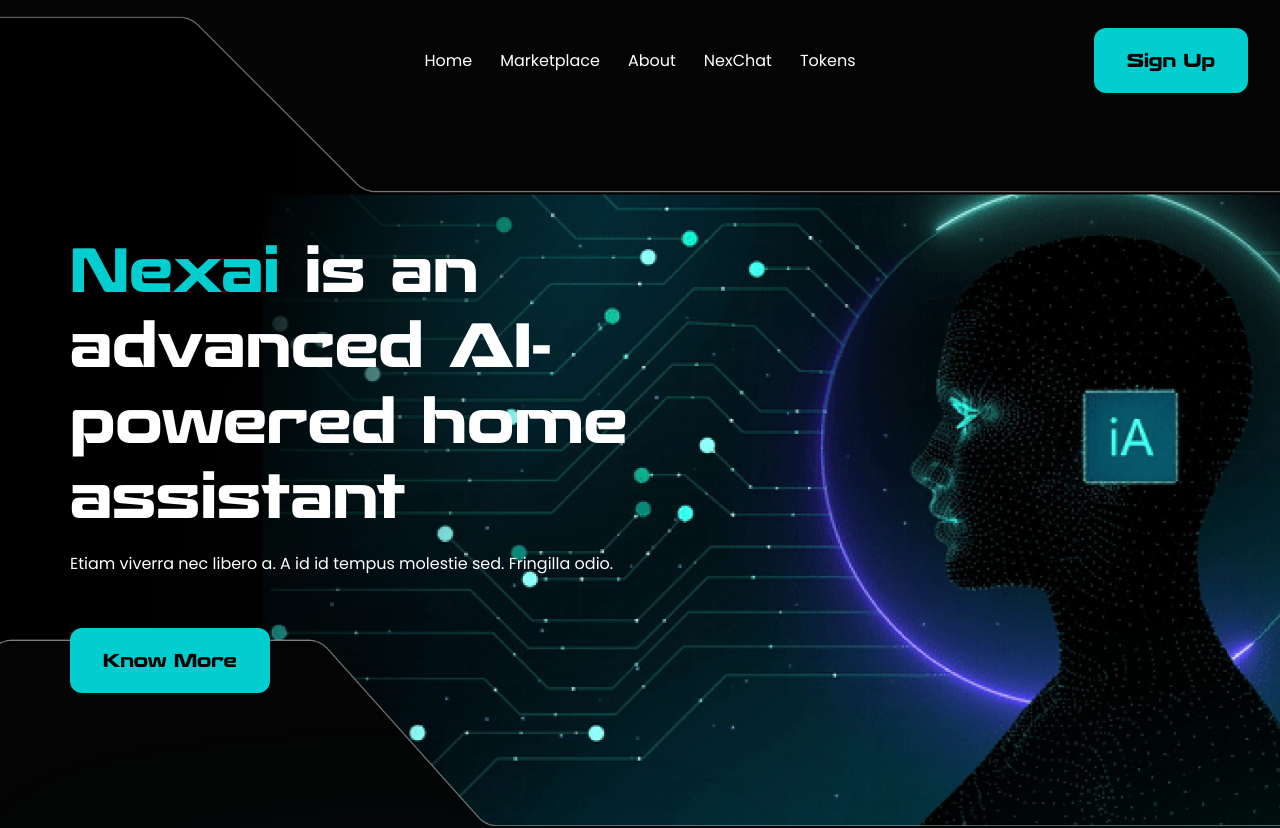
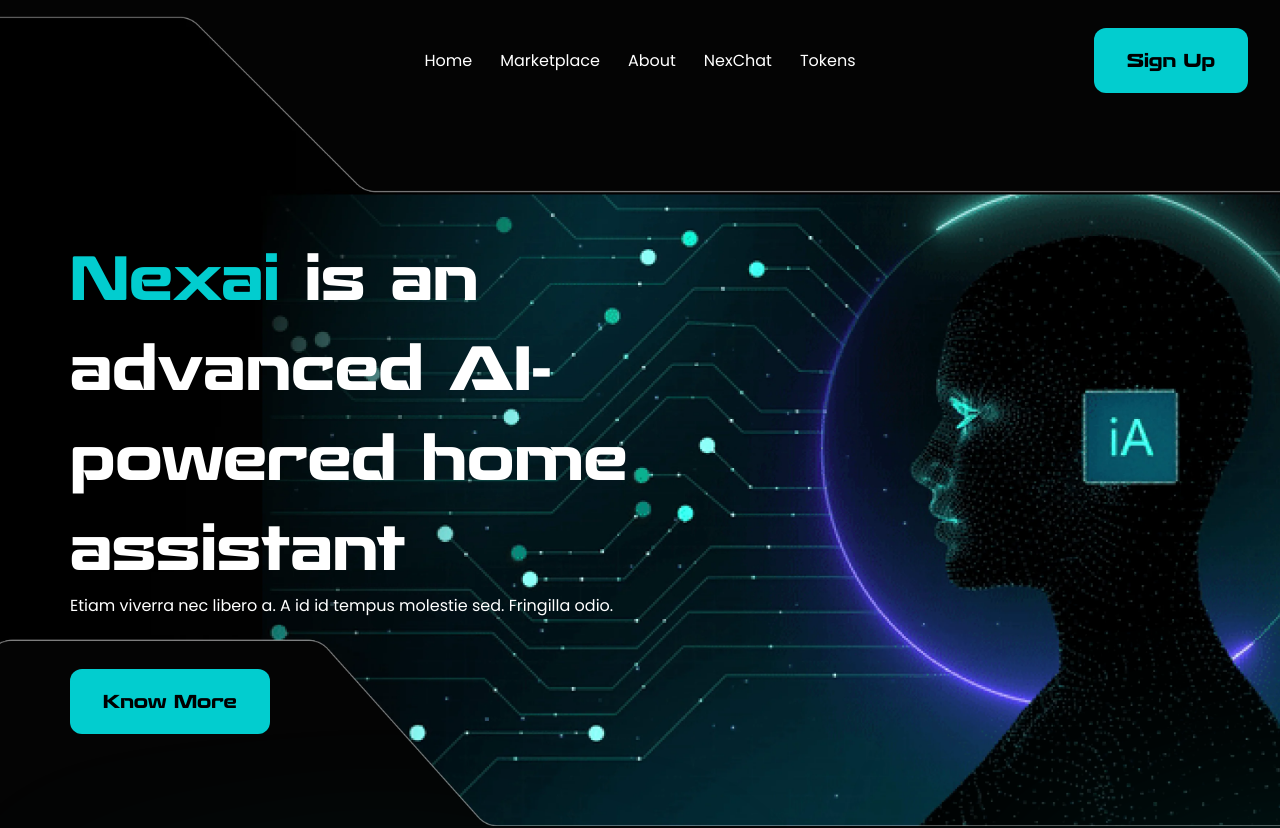
Before and after one commit to pankajyadav396/nexai-page, a React (Vite) app: page / in a window 1280 px wide. Shown: the top 828 px of the page. Built offline with nearby package versions, Linux system fonts and the light colour scheme.

Commit message:
commit update

```diff
--- a/src/components/Header.jsx
+++ b/src/components/Header.jsx
@@ -9,11 +9,11 @@ const Header = () => {
         <Navbar />
         <div className="grow max-w-[1164px] w-full flex flex-col justify-center min-[1200px]:justify-start mx-auto px-3 min-[1200px]:mt-[144px]">
           <div className="max-w-[577px] w-full">
-            <p data-aos="zoom-out" data-aos-delay="3000" className="ff-recharge font-bold text-[35px] sm:text-[60px] sm:leading-[75.6px] text-white">
+            <p data-aos="zoom-out" data-aos-delay="3000" className="ff-recharge font-bold text-[35px] sm:text-[60px] sm:leading-[76 .6px] text-white">
               <span className="text-[#02CDCF]">Nexai</span> is an advanced
               AI-powered home assistant
             </p>
-            <p data-aos="zoom-out" data-aos-delay="3000" className="mt-4 mb-[51px] font-['poppins'] font-normal text-base leading-[25.6px] text-white">
+            <p data-aos="zoom-out" data-aos-delay="3000" className="mt-0 mb-[51px] font-['poppins'] font-normal text-base leading-[25.6px] text-white">
               Etiam viverra nec libero a. A id id tempus molestie sed. Fringilla
               odio.
             </p>
--- a/src/components/Threesliders.jsx
+++ b/src/components/Threesliders.jsx
@@ -19,7 +19,7 @@ const Threesliders = () => {
             {
                 breakpoint: 1454,
                 settings: {
-                    slidesToShow: 3.5,
+                    slidesToShow: 4,
                     infinite: true,
                 }
             },
```
